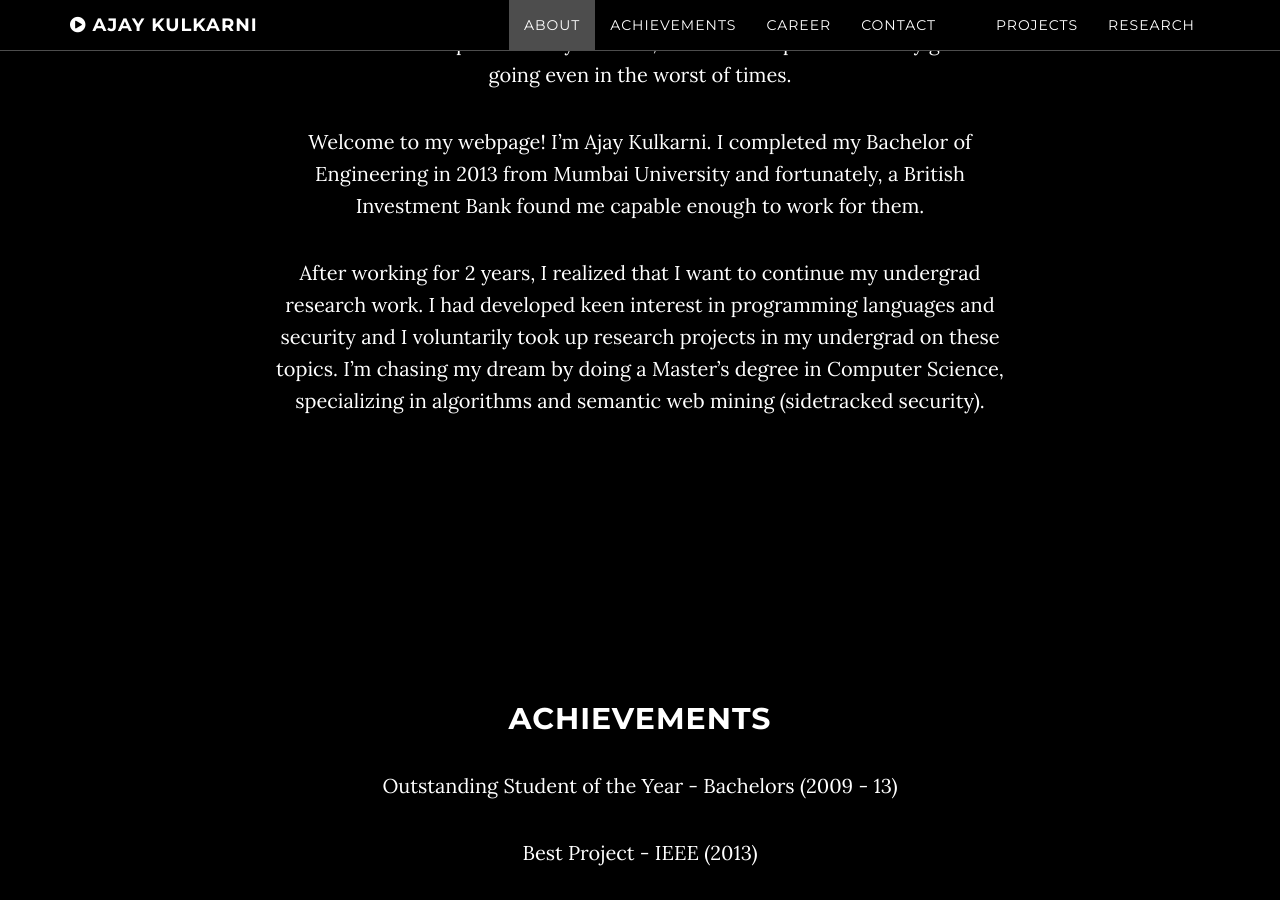
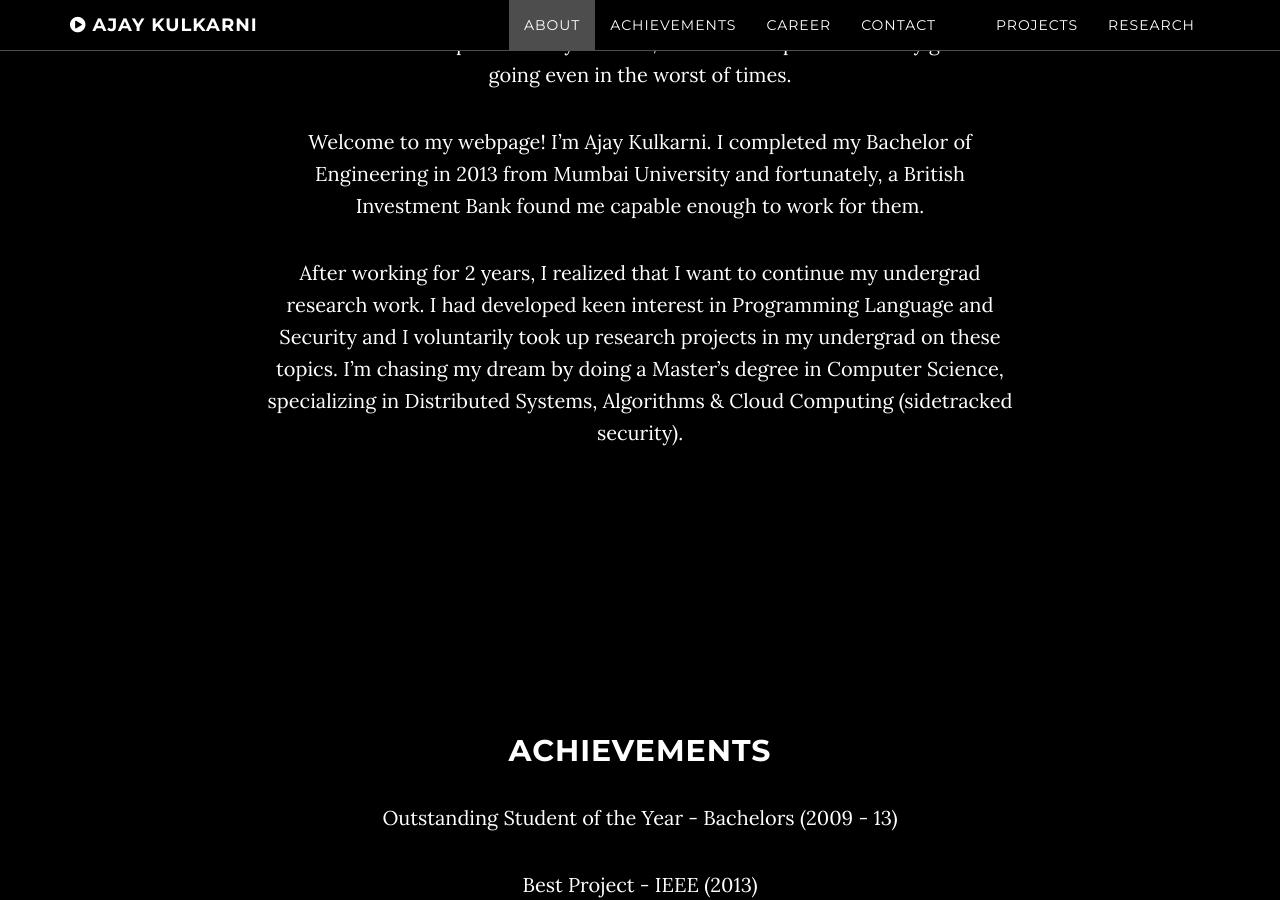
Before and after one commit to ajkulkarni/ajkulkarni.github.io, a Jekyll site: the page built from index.html, in a window 1280 px wide and 900 px high, scrolled down 1255 px. Built offline with Jekyll 4.4.1, drawn with Linux system fonts in a browser that asks for light colours.

Commit message:
Update about.html

```diff
--- a/about.html
+++ b/about.html
@@ -9,4 +9,4 @@ Let’s start with a random but one of my favorite quotes – “Hope is a good
 
 Welcome to my webpage! I’m Ajay Kulkarni. I completed my Bachelor of Engineering  in 2013 from Mumbai University and fortunately, a British Investment Bank found me capable enough to work for them.
 
-After working for 2 years, I realized that I want to continue my undergrad research work. I had developed keen interest in programming languages and security and I voluntarily took up research projects in my undergrad on these topics. I'm chasing my dream by doing a Master’s degree in Computer Science, specializing in algorithms and semantic web mining (sidetracked security).
+After working for 2 years, I realized that I want to continue my undergrad research work. I had developed keen interest in Programming Language and Security and I voluntarily took up research projects in my undergrad on these topics. I'm chasing my dream by doing a Master’s degree in Computer Science, specializing in Distributed Systems, Algorithms & Cloud Computing (sidetracked security).
```
